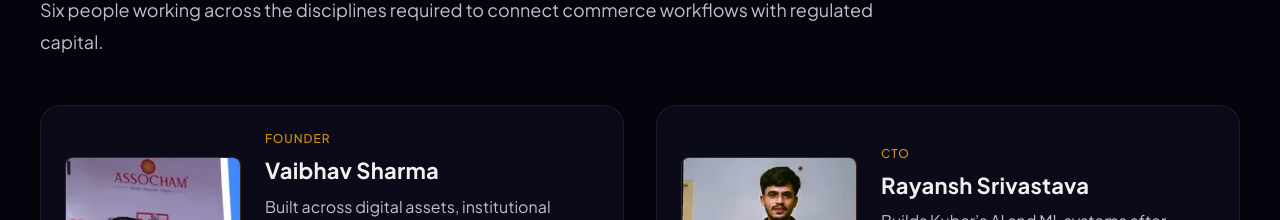
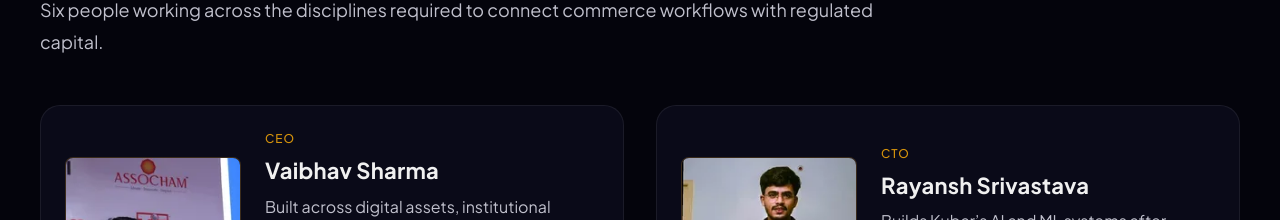
Before and after one commit to DevDebpriyo/kubar-web, a Next.js app: page /team in a window 1280 px wide. Shown: the part 1620-1840 px from the top of the page. Built offline with nearby package versions, Linux system fonts and the light colour scheme.

Commit message:
Update Vaibhav Sharma role to CEO

```diff
--- a/src/app/team/page.tsx
+++ b/src/app/team/page.tsx
@@ -41,7 +41,7 @@ const team: TeamProfileData[] = [
   {
     id: "vaibhav-sharma",
     name: "Vaibhav Sharma",
-    role: "Founder",
+    role: "CEO",
     bio: "Built across digital assets, institutional tokenisation and financial infrastructure, informed by first-hand experience with family-run SMEs.",
     image: "/team/editorial/vaibhav.webp",
     linkedin: "https://www.linkedin.com/in/fenestbuc/",
```
Also changed, not shown: 1 other file (tests, documents, lock files or other folders).
